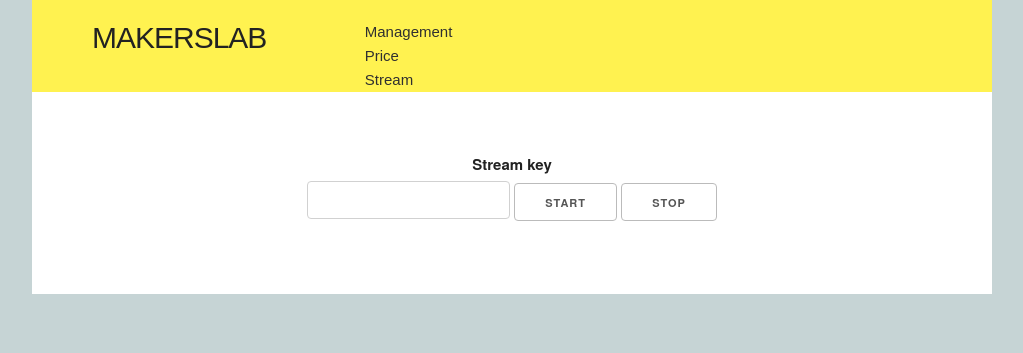
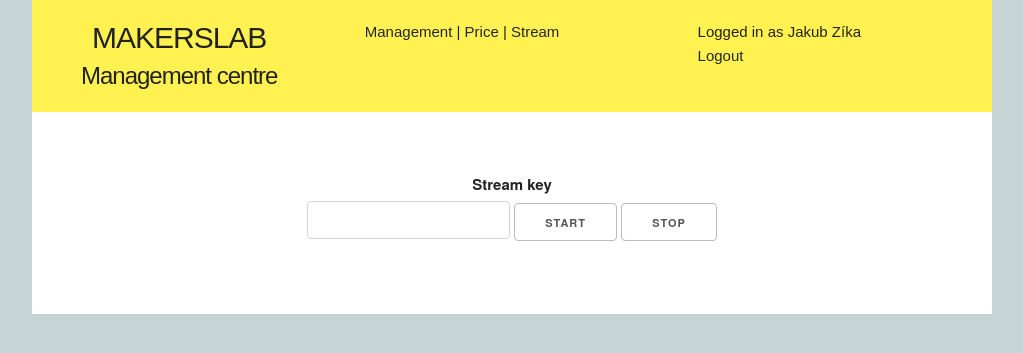
Before and after one commit to MakersLab/management-server, a Flask app: page /stream in a window 1280 px wide. Shown: the top 353 px of the page, without its empty margins (128-1151 px from the left). Run offline with Flask 2, Linux system fonts and the light colour scheme; some libraries are stand-ins or nearby versions.

Commit message:
Change website look. Small fixes.

```diff
--- a/server.py
+++ b/server.py
@@ -14,10 +14,15 @@ STREAM_PORT = 4000
 
 app.debug = True
 
+info = {
+    'username': 'Jakub Zíka',
+
+}
+
 
 @app.route('/')
 def index():
-    return render_template('pages/index.jinja2', )
+    return render_template('pages/index.jinja2',info=info )
 
 
 @app.route('/stl-pricing', methods=['POST', 'GET'])
@@ -33,10 +38,10 @@ def upload():
             except(Exception):
                 return 'File was not uploaded'
             # executeFromFile(filename)
-            return render_template('pages/processing.jinja2', filename=filename)
+            return render_template('pages/processing.jinja2', filename=filename,info=info)
         return 'Wrong file type'
     elif request.method == 'GET':
-        return render_template('pages/file_upload.jinja2', )
+        return render_template('pages/file_upload.jinja2', info=info)
 
 
 @app.route('/stl-pricing/slice', methods=['POST'])
@@ -61,39 +66,40 @@ def executeFromFile(filename):
 
 @app.route('/stream')
 def stream():
-    return render_template('pages/stream.jinja2')
+    return render_template('pages/stream.jinja2', info=info)
 
 
 @app.route('/stream/control', methods=['POST'])
 def streamControl():
     '''Put here socket which connects to raspberry running server and control it'''
-    adress = request.form['adress']
+    address = request.form['address']
     command = request.form['command']
-    key = request.form['key']
-    successful, message = sendCommand(adress, command,key)
+    if(request.form['command']=='stop'):
+        key= None
+    else:
+        key = request.form['key']
+    successful, message = sendCommand(address, command, key)
     data = {
         'successful': successful,
         'message': message,
     }
-    print(data)
     return json.dumps(data)
 
 
-def sendCommand(adress, data,key):
+def sendCommand(adress, data, key):
     import socket
     connection = socket.socket(socket.AF_INET, socket.SOCK_STREAM)
     try:
         connection.connect((adress, STREAM_PORT))
-        msgSend = {'control': data,'key':key}
-        connection.send(json.dumps(msgSend).encode())
-        msgRecv = connection.recv(1024)
-        msg_decoded = msgRecv.decode('utf8')
-        msg_decoded = json.loads(msg_decoded)
-        return msg_decoded['successful'], msg_decoded['message']
+    except Exception as e:
+        return False, 'Could not connect to server. Invalid IP adress'
 
-    except Exception as e:
-        print(e)
-        return False, 'Could not connect to server'
+    msgSend = {'control': data, 'key': key}
+    connection.send(json.dumps(msgSend).encode())
+    msgRecv = connection.recv(1024)
+    msg_decoded = msgRecv.decode('utf8')
+    msg_decoded = json.loads(msg_decoded)
+    return msg_decoded['successful'], msg_decoded['message']
 
 
 with app.test_request_context():
--- a/static/css/_variables.scss
+++ b/static/css/_variables.scss
@@ -1,4 +1,4 @@
 $header-color: #fff250;
-$menu-link-color: #303030;
+$menu-link-color: #242730;
 $body-background-color: #c6d4d5;
 $content-background-color: #ffffff;
--- a/static/css/main.css
+++ b/static/css/main.css
@@ -13,7 +13,7 @@
     text-align: center; }
 
 .menu__link {
-  color: #303030;
+  color: #242730;
   text-decoration: none;
   font-style: normal; }
 
--- a/static/js/stream.js
+++ b/static/js/stream.js
@@ -9,28 +9,29 @@ function stopStream() {
 }
 
 function showPrompt() {
-    var adress = prompt('Type in IP adress', '192.168.2.9');
-    return adress;
+    address = prompt('Type in IP adress', '192.168.2.9');
+    return address;
 }
 function streamControl(method) {
 
-    if ($('#stream-key').val() != null) {
-
+    if (($('#stream-key').val() != '' && method == 'start') ||( method == 'stop')) {
         var key = $('#stream-key').val();
-        var adress = showPrompt();
-        if (adress != null) {
+        var address = showPrompt();
+        if (address != null) {
             $.ajax({
                 type: 'POST',
                 url: '/stream/control',
                 success: ajaxCallback,
-                data: {adress: adress, command: method, key: key}
-            })
+                data: {address: address, command: method, key: key}
+            });
         }
-
+    }
+    else {
+        alert('Stream key input is empty.')
     }
 }
-    ajaxCallback = function (data) {
-        data_decoded = JSON.parse(data);
-        console.log(data_decoded);
+ajaxCallback = function (data) {
+    data_decoded = JSON.parse(data);
+    console.log(data_decoded);
 
 };
--- a/templates/pages/file_upload.jinja2
+++ b/templates/pages/file_upload.jinja2
@@ -4,7 +4,7 @@
   <div class="container">
     <div class="row content">
       <div class="eight columns offset-by-two">
-        <form enctype="multipart/form-data" action="/image_upload" method="post" class="">
+        <form enctype="multipart/form-data" action="/stl-pricing" method="post" class="">
 
           <label for="file">Select stl file</label>
           <input id="file" type="file" name="file" class="">
--- a/templates/pages/stream.jinja2
+++ b/templates/pages/stream.jinja2
@@ -6,9 +6,9 @@
     <div class="stream">
       <label for="stream-key">Stream key</label>
       <input type="text" class="" id="stream-key">
-      <button type="submit" class="button" onclick="stopStream()">START</button>
+      <button type="submit" class="button" onclick="startStream()">START</button>
 
-      <button type="submit" class="button" onclick="startStream()">STOP</button>
+      <button type="submit" class="button" onclick="stopStream()">STOP</button>
     </div>
     </div>
   </div>
--- a/templates/partials/header.jinja2
+++ b/templates/partials/header.jinja2
@@ -1,14 +1,23 @@
 <div class="container">
-  <div class="header row">
+  <div class="row header">
     <div class="four columns">
-      <h1 class="header__text">MAKERSLAB</h1>
+      <h1 class="header__text">MAKERSLAB
+        <small>Management centre</small>
+      </h1>
     </div>
-    <div class="six columns">
+    <div class="four columns">
       <nav class="row menu">
-        <div class=""><a class="menu__link" href="#"> Management </a></div>
-        <div class=""><a class="menu__link" href="/stl-pricing"> Price </a></div>
-        <div class=""><a class="menu__link" href="/stream"> Stream </a></div>
+        <a class="menu__link" href="#"> Management </a>|
+        <a class="menu__link" href="/stl-pricing"> Price </a>|
+        <a class="menu__link" href="/stream"> Stream </a>
       </nav>
+    </div>
+    <div class="three columns">
+      <p>
+        Logged in as <span>{{ info.username }}</span>
+        <a class="menu__link" href="">Logout</a>
+      </p>
+
     </div>
   </div>
 </div>
--- /dev/null
+++ b/user_authentication.py
@@ -0,0 +1,4 @@
+class user:
+
+    def __init__(self):
+        pass
```
Also changed, not shown: templates/pages/login.jinja2 (+7 -1 lines).
